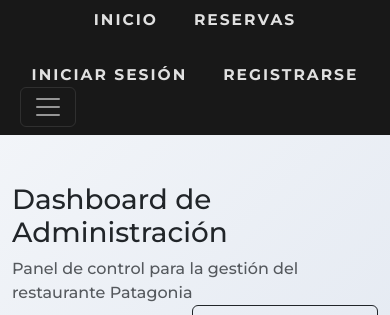
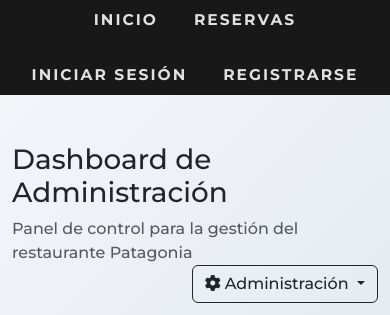
Before and after one commit to Paulelien/restaurante-patagonia, a Flask app: template templates/admin.html in a window 390 px wide. Shown: the top 315 px of the page. Run offline with Flask 3, Linux system fonts and the light colour scheme; the template is opened without the code that fills it, so the values that code supplies are empty.

Commit message:
Eliminado botón hamburguesa del menú de administración (responsive)

```diff
--- a/templates/admin.html
+++ b/templates/admin.html
@@ -165,9 +165,6 @@
                     {% endif %}
                 </div>
             </div>
-            <button class="navbar-toggler ms-2" type="button" data-bs-toggle="collapse" data-bs-target="#navbarNav" aria-controls="navbarNav" aria-expanded="false" aria-label="Toggle navigation">
-                <span class="navbar-toggler-icon"></span>
-            </button>
         </div>
     </nav>
 
```
